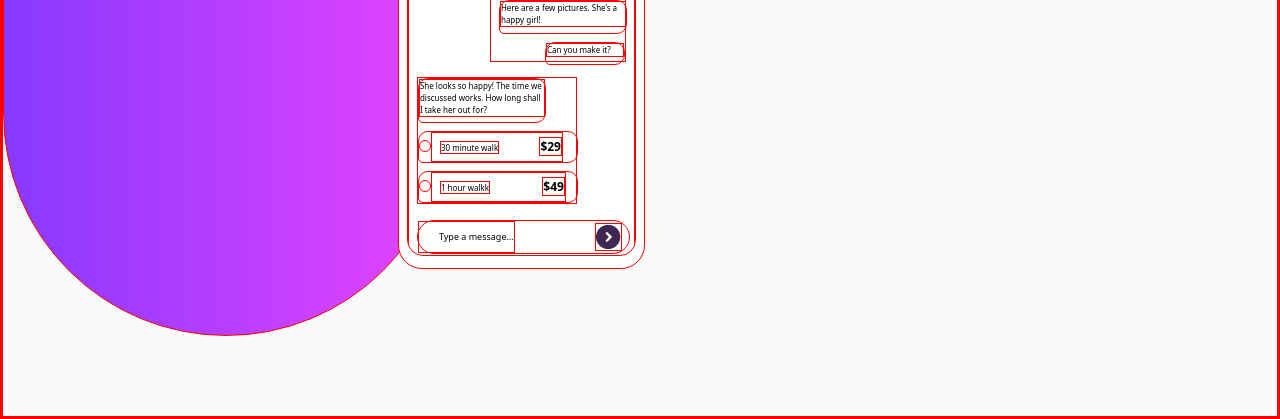
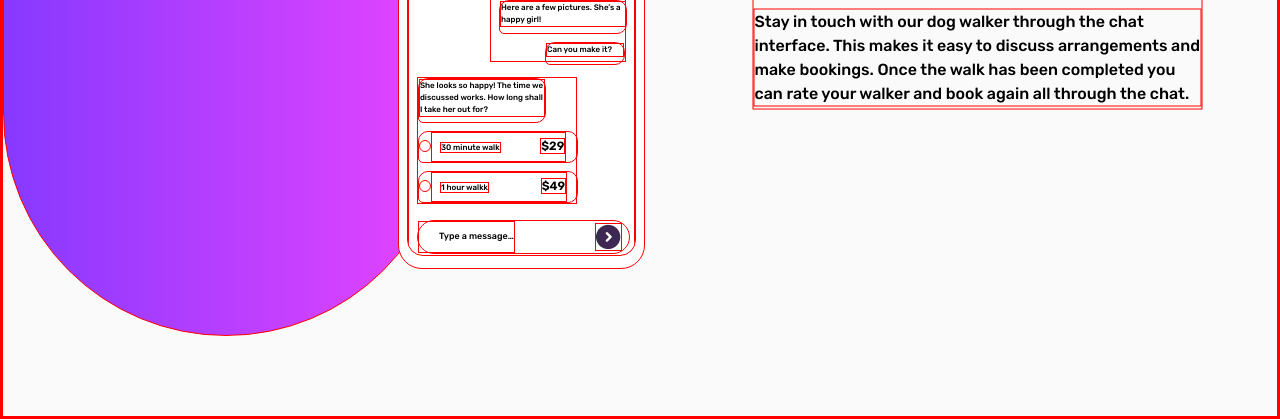
Before and after one commit to Georginio-prod/chat-app-css-illustration, a website built with Vite: page index.html in a window 1280 px wide. Shown: the part 383-802 px from the top of the page. Built offline with nearby package versions, Linux system fonts and the light colour scheme.

Commit message:
style : add the texte on the midle for screem

```diff
--- a/index.html
+++ b/index.html
@@ -113,14 +113,28 @@
               </div>
             </div>
 
-            <div class="w-[213px] h-[34px] mt-4 ml-2 mb-3 rounded-full flex ">
+            <div class="w-[213px] h-[34px] mt-4 ml-2 mb-3 rounded-full flex">
               <p class="text-[9px] flex items-center pl-5">Type a message…</p>
-              <img src="./public/Group 8.png" alt="" class="flex m-auto ml-20">
+              <img
+                src="./public/Group 8.png"
+                alt=""
+                class="flex m-auto ml-20"
+              />
             </div>
           </div>
         </div>
       </div>
-
+      <div
+        class="absolute top-1/2 left-1/2 w-[450px] h-[183px] transform translate-x-1/4 -translate-y-1/2 flex flex-col gap-4 justify-center"
+      >
+        <div class="text-[40px]">Simple booking</div>
+        <p class="text-base">
+          Stay in touch with our dog walker through the chat interface. This
+          makes it easy to discuss arrangements and make bookings. Once the walk
+          has been completed you can rate your walker and book again all through
+          the chat.
+        </p>
+      </div>
     </div>
   </body>
 </html>
--- a/style.css
+++ b/style.css
@@ -6,7 +6,7 @@
   box-sizing: border-box;
   margin: 0;
   padding: 0;
-  font-family: "Rubik" sans-serif;
+  font-family: Rubik ;
   border: 1px solid red;
 }
 
```
